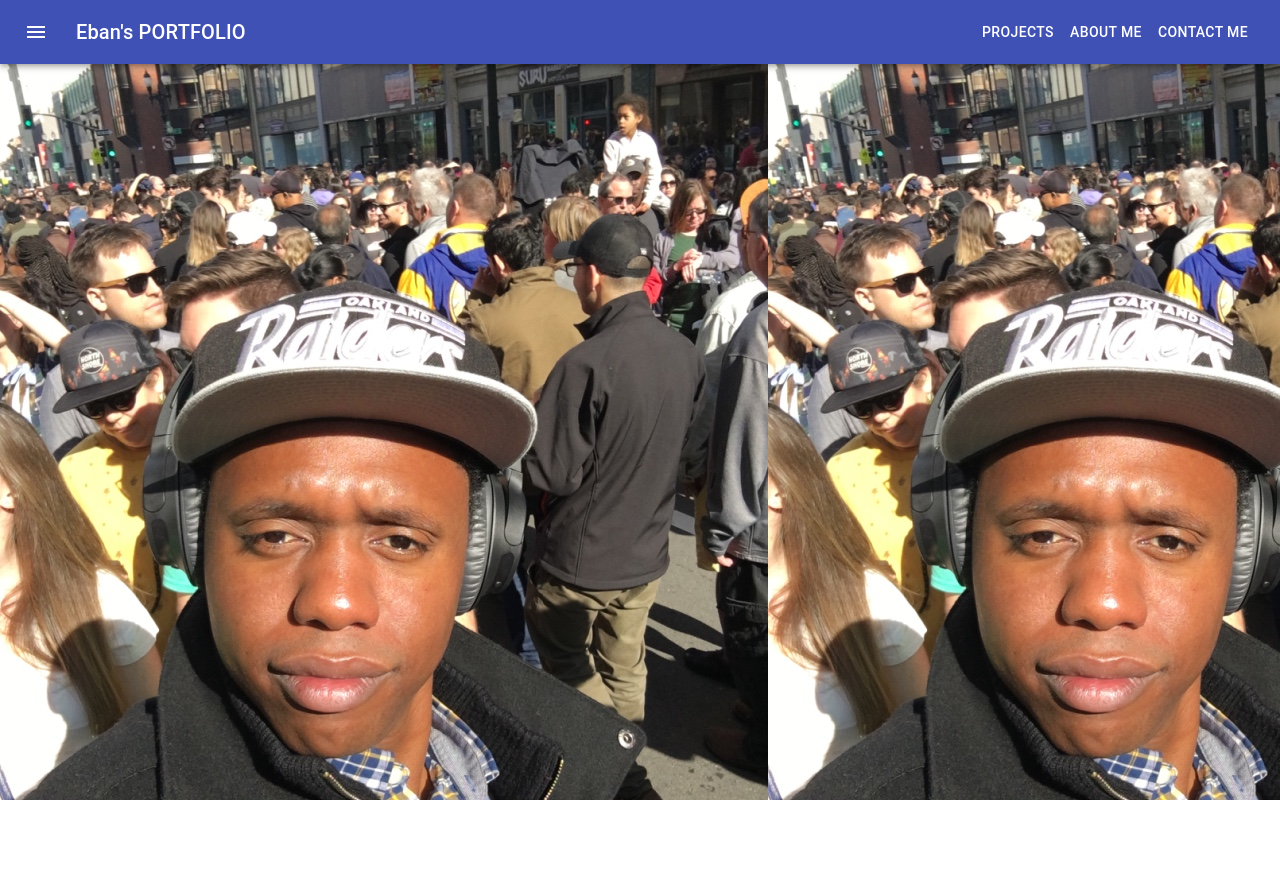
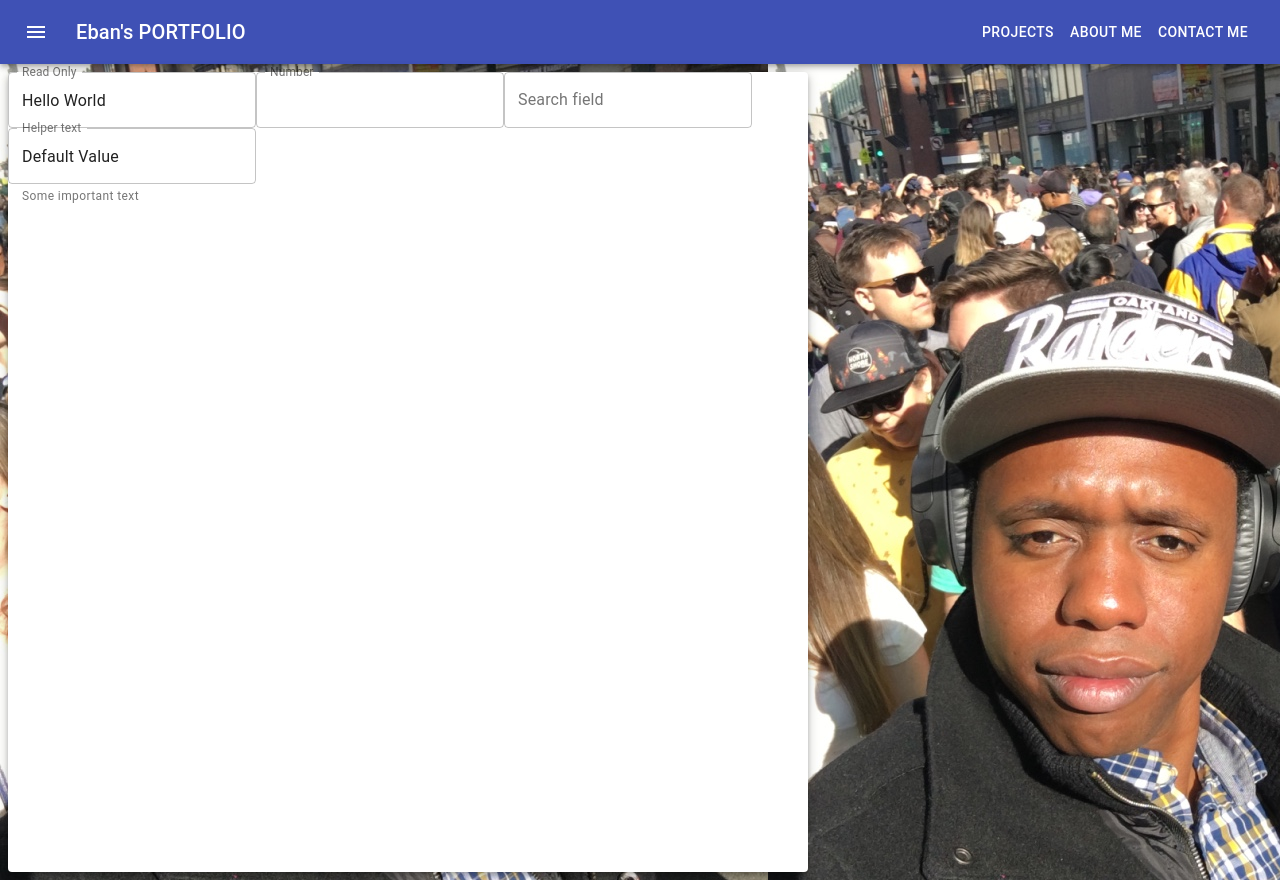
Before and after one commit to specilaist/portfolioReact, a React (Create React App) app in the folder client/: page /contactMe in a window 1280 px wide. Before the commit the page ends 800 px from the top, so only its background shows below. Built offline with nearby package versions, Linux system fonts and the light colour scheme.

Commit message:
Added paper field to AboutMe and ContactMe pages

```diff
--- a/client/src/component/aboutMe.js
+++ b/client/src/component/aboutMe.js
@@ -1,8 +1,31 @@
 import React from 'react';
+import { makeStyles } from '@material-ui/core/styles';
+import Paper from '@material-ui/core/Paper';
+
+const useStyles = makeStyles((theme) => ({
+  root: {
+    display: 'flex',
+    flexWrap: 'wrap',
+    '& > *': {
+      margin: theme.spacing(1),
+      width: theme.spacing(100),
+      height: theme.spacing(100),
+    },
+  },
+}));
 
 const AboutMe = () => {
+      const classes = useStyles();
+
       return (
-            <div>
+            <div className={classes.root}>
+                  <Paper elevation={5}>
+                        <p> Lorem ipsum dolor sit amet, consectetur adipiscing elit. Vivamus at imperdiet quam. Suspendisse maximus ornare convallis. Quisque feugiat nisi ut felis feugiat tempus. Curabitur sed mi elementum mi laoreet euismod in eget augue. Sed posuere augue sit amet purus pellentesque, ut sodales mauris cursus. Nunc tempor sem convallis mi laoreet, nec tempor mauris luctus. Sed purus justo, iaculis ut bibendum non, auctor sed velit. Nam aliquam urna in felis sollicitudin, ac posuere dui fermentum. Donec tristique nec erat vitae ornare. Suspendisse nec lorem ac est ullamcorper lobortis et id sem. Sed porttitor tortor non eros auctor facilisis. Morbi eleifend mi justo, eget efficitur dolor iaculis in. Suspendisse mollis posuere porta. </p>
+
+<p>Integer felis eros, varius eget iaculis finibus, elementum vitae velit. Curabitur faucibus efficitur mi quis porttitor. Pellentesque suscipit velit eros, sit amet cursus mi pulvinar eu. Vivamus ut enim vitae sapien dictum suscipit id nec mi. Donec fermentum est ligula, vel placerat quam finibus non. Duis placerat at felis sit amet lobortis. Quisque accumsan tempus sem, et bibendum ligula porttitor ac. Fusce at efficitur ante. Vivamus aliquet turpis libero, vitae varius neque condimentum vel. Cras eget pellentesque ex. Aliquam eu tempus est.</p>
+
+<p>Ut porttitor tristique quam, non aliquam lectus pharetra non. Donec in ex ex. Quisque dignissim leo vel diam dictum, id maximus sem ultricies. Vestibulum malesuada volutpat orci vel congue. Nunc condimentum, quam sit amet dapibus pharetra, elit nisi rhoncus justo, et egestas nibh nibh eu urna. Mauris pellentesque magna quis dolor aliquet, eget tempor lorem lobortis. Sed cursus ac lorem et convallis. Suspendisse sed dui iaculis, molestie nisl id, bibendum nibh. Duis varius porttitor erat ac congue. Praesent leo massa, pretium a scelerisque a, vehicula lacinia turpis. Suspendisse posuere risus sit amet neque lobortis tristique. Donec tortor risus, viverra non ipsum ac, aliquet pulvinar sem. Integer in convallis ex, ac rhoncus justo.</p>
+                  </Paper>
 
             </div>
       )
--- a/client/src/component/contactMe.js
+++ b/client/src/component/contactMe.js
@@ -1,8 +1,54 @@
 import React from 'react';
+import { makeStyles } from '@material-ui/core/styles';
+import Paper from '@material-ui/core/Paper';
+import TextField from '@material-ui/core/TextField'
+
+const useStyles = makeStyles((theme) => ({
+  root: {
+    display: 'flex',
+    flexWrap: 'wrap',
+    '& > *': {
+      margin: theme.spacing(1),
+      width: theme.spacing(100),
+      height: theme.spacing(100),
+    },
+  },
+}));
 
 const ContactMe = () => {
+
+      const classes = useStyles()
+
       return (
-            <div>
+            <div className={classes.root}>
+                  <Paper elevation={5}>
+                  <TextField
+                        id="outlined-read-only-input"
+                        label="Read Only"
+                        defaultValue="Hello World"
+                        InputProps={{
+                              readOnly: true,
+                        }}
+                        variant="outlined"
+                        />
+                        <TextField
+                        id="outlined-number"
+                        label="Number"
+                        type="number"
+                        InputLabelProps={{
+                              shrink: true,
+                        }}
+                        variant="outlined"
+                        />
+                        <TextField id="outlined-search" label="Search field" type="search" variant="outlined" />
+                        <TextField
+                        id="outlined-helperText"
+                        label="Helper text"
+                        defaultValue="Default Value"
+                        helperText="Some important text"
+                        variant="outlined"
+                        />
+                  </Paper>
 
             </div>
       )
```
